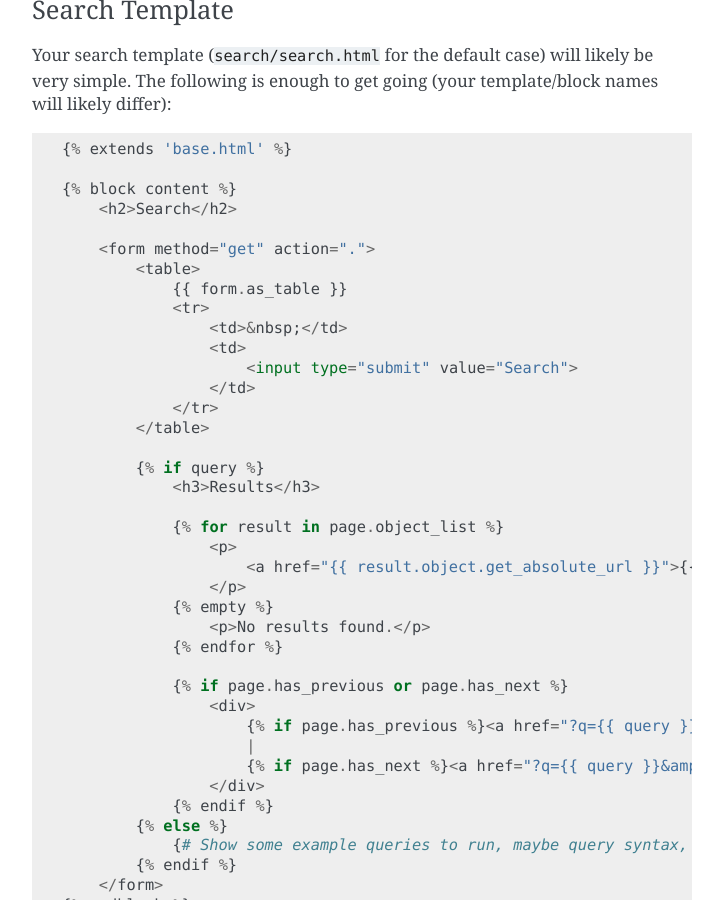
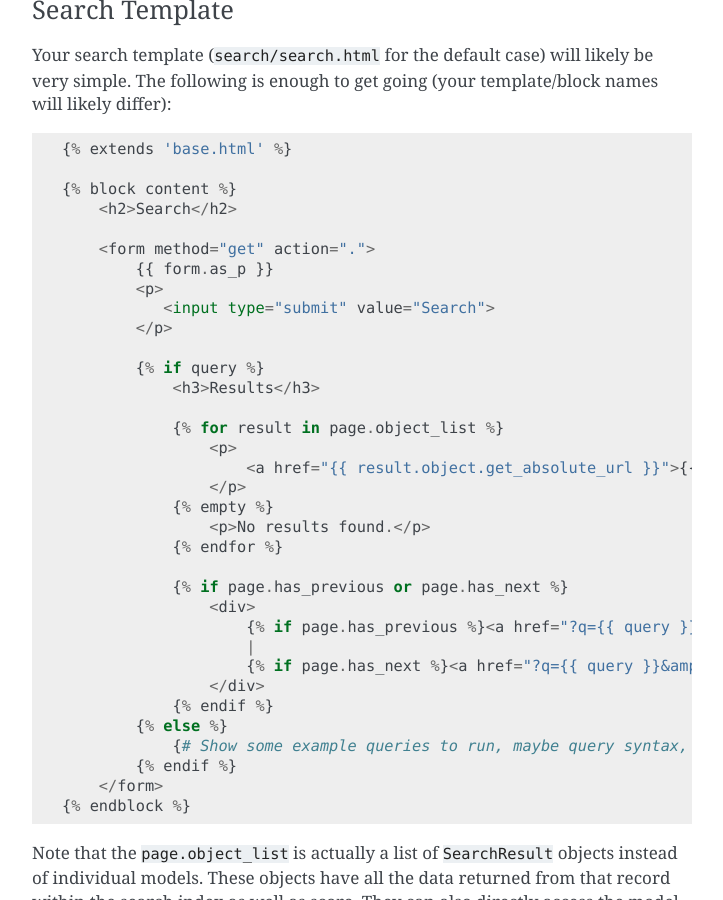
Before and after one commit to django-haystack/django-haystack, a Sphinx documentation site: the page built from docs/tutorial.rst, in a window 1280 px wide and 900 px high, scrolled down 5798 px. Shown: the whole window, without its empty margins (388-1111 px from the left). Built offline with Sphinx 7.4.7, drawn with Linux system fonts in a browser that asks for light colours.

Commit message:
Semantically structured form.
Change form.as_table to form.as_p and wrapped the submit button in a paragraph tag rather than a table row.

```diff
--- a/docs/tutorial.rst
+++ b/docs/tutorial.rst
@@ -289,15 +289,10 @@ will likely differ)::
         <h2>Search</h2>
 
         <form method="get" action=".">
-            <table>
-                {{ form.as_table }}
-                <tr>
-                    <td>&nbsp;</td>
-                    <td>
-                        <input type="submit" value="Search">
-                    </td>
-                </tr>
-            </table>
+            {{ form.as_p }}
+            <p>
+               <input type="submit" value="Search">
+            </p>
 
             {% if query %}
                 <h3>Results</h3>
```
